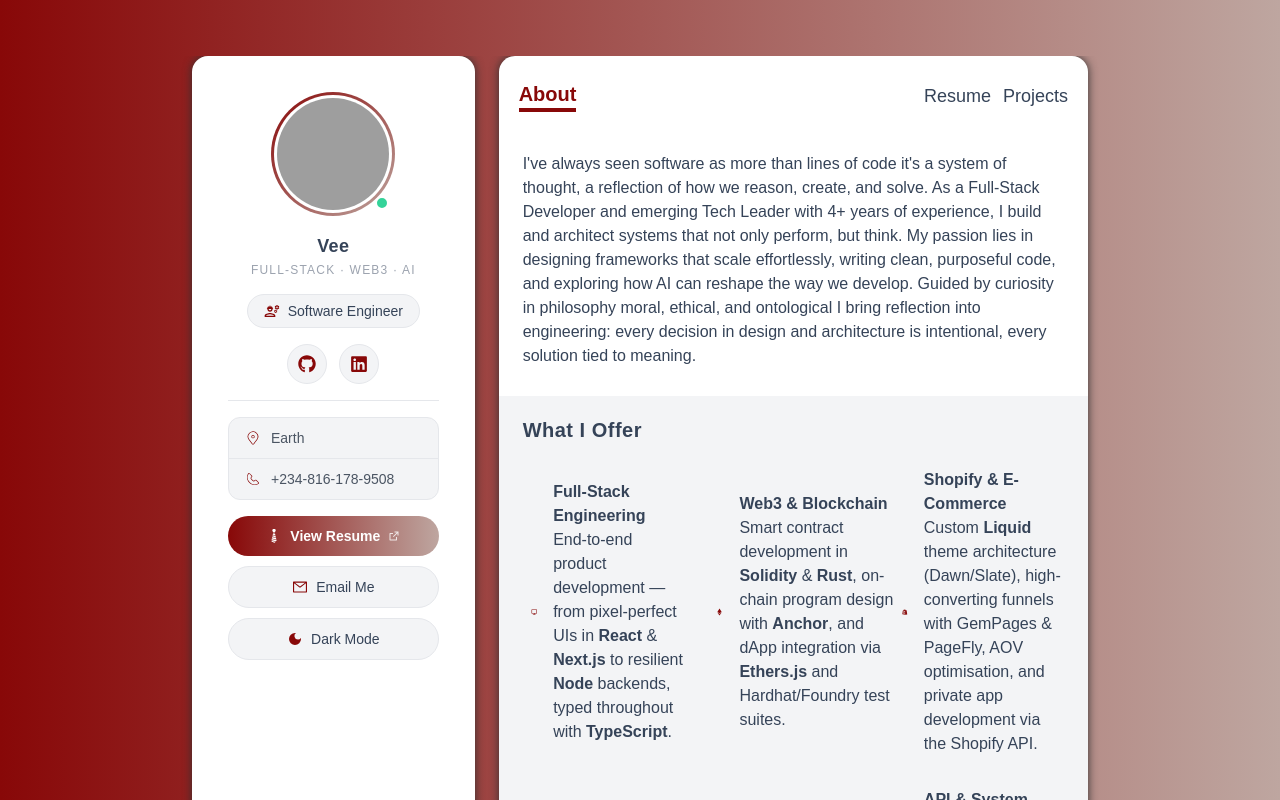
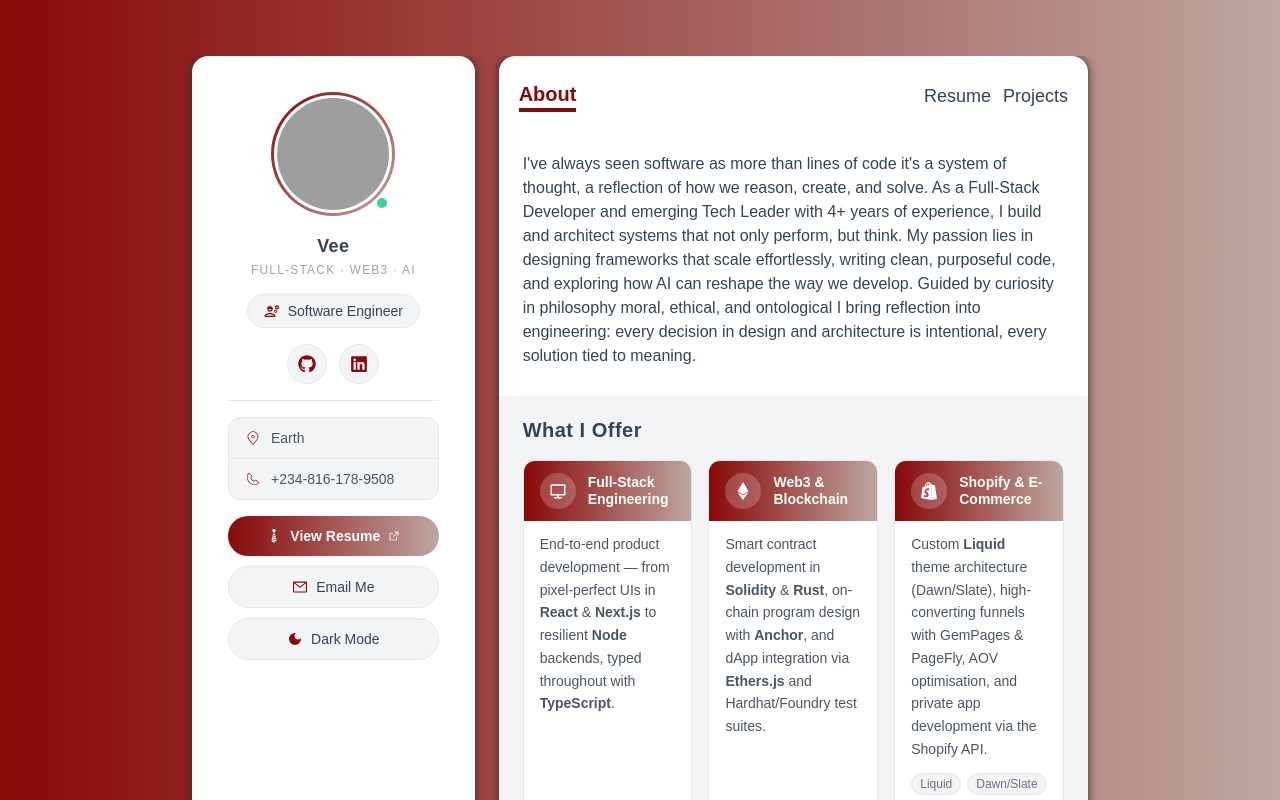
Before and after one commit to xwaynex/port, a Next.js app: page / in a window 1280 px wide. Shown: the top 800 px of the page. Built offline with nearby package versions, Linux system fonts and the light colour scheme; grey boxes are pictures that could not be loaded.

Commit message:
Refactor ServiceCard component to include tags display and improve layout structure

```diff
--- a/src/components/ServiceCard.tsx
+++ b/src/components/ServiceCard.tsx
@@ -1,20 +1,36 @@
 import { iService } from "@/type";
 
 const ServiceCard: React.FC<{ service: iService }> = ({
-  service: { Icon, about, title },
+  service: { Icon, about, title, tags },
 }) => {
-  const createMarkup = () => {
-    return {
-      __html: about
-    }
-  }
+  return (
+    <div className="group flex flex-col h-full rounded-xl border border-gray-200 dark:border-dark-200 bg-white dark:bg-dark-500 overflow-hidden transition-all duration-300 hover:border-green dark:hover:border-green hover:shadow-custom-light">
+      {/* Header */}
+      <div className="flex items-center gap-3 px-4 py-3 bg-gradient-to-r from-green to-end">
+        <div className="w-9 h-9 rounded-full bg-white/20 flex items-center justify-center shrink-0">
+          <Icon className="text-white text-lg" />
+        </div>
+        <h4 className="font-bold text-white text-sm leading-tight">{title}</h4>
+      </div>
 
-  return(
-    <div className="flex items-center p-2 space-x-4">
-      <Icon  className="w-12 h-12 text-green"/>
-      <div>
-        <h4 className="font-bold">{title}</h4>
-        <p dangerouslySetInnerHTML={createMarkup()} />
+      {/* Body */}
+      <div className="flex flex-col flex-grow px-4 py-3 gap-3">
+        <p
+          className="text-sm text-gray-600 dark:text-gray-400 leading-relaxed flex-grow"
+          dangerouslySetInnerHTML={{ __html: about }}
+        />
+        {tags && tags.length > 0 && (
+          <div className="flex flex-wrap gap-1.5">
+            {tags.map((tag) => (
+              <span
+                key={tag}
+                className="text-xs px-2 py-0.5 rounded-full bg-gray-100 dark:bg-dark-200 text-gray-500 dark:text-gray-400 border border-gray-200 dark:border-dark-500"
+              >
+                {tag}
+              </span>
+            ))}
+          </div>
+        )}
       </div>
     </div>
   );
```
